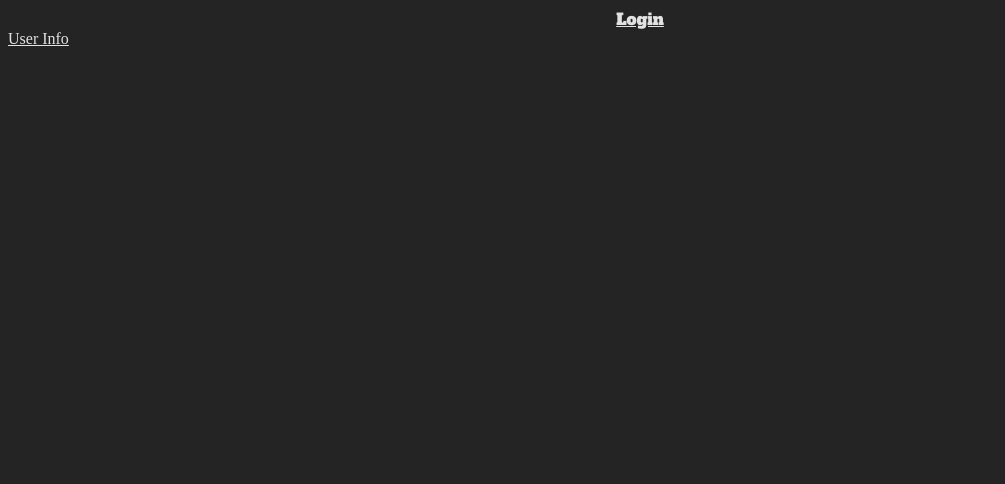
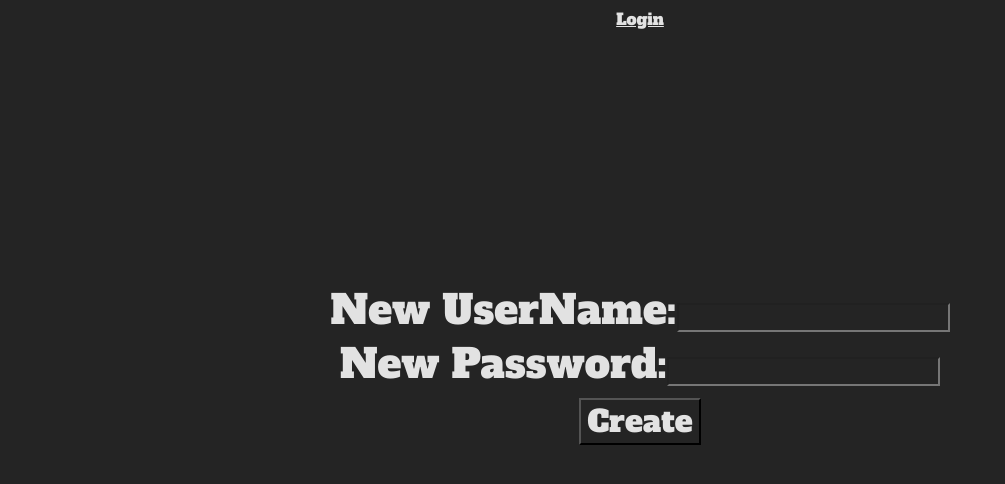
Before and after one commit to sergiogonzalezyes/Chat-Appliacation3, a React (Vite) app in the folder Chat-Application/: page /CreateUser in a window 1280 px wide. Before the commit this address had no page. Shown: the top 484 px of the page, without its empty margins (0-1005 px from the left). Built offline with nearby package versions, Linux system fonts and the light colour scheme; no server answers.

Commit message:
added create user page, setting up post api

```diff
--- a/Chat-Application/src/App.css
+++ b/Chat-Application/src/App.css
@@ -33,6 +33,11 @@ input {
     font-family: "Alfa Slab One", cursive;
     font-size: 30px;
 }
+.createUser {
+    text-align: center;
+    font-family: "Alfa Slab One", cursive;
+    font-size: 30px;
+}
 .UserPageDiv {
     text-align: center;
     margin-top: 20%;
--- a/Chat-Application/src/App.jsx
+++ b/Chat-Application/src/App.jsx
@@ -4,6 +4,7 @@ import { Home } from "./pages/Home";
 import { Login } from "./pages/Login";
 import { UserPage } from "./pages/UserPage";
 import { UserInfo } from "./pages/UserInfo";
+import { CreateUser } from "./pages/CreateUser";
 
 function App() {
     return (
@@ -13,14 +14,15 @@ function App() {
                     {/* <Link to="/">Home</Link> */}
                     <Link to="/Login">Login</Link>
                 </div>
-                <div>
+                {/* <div>
                     <Link to="/UserInfo">User Info</Link>
-                </div>
+                </div> */}
                 <Routes>
                     <Route path="/Login" element={<Login />} />
                     <Route path="/" element={<Home />} />
                     <Route path="/UserPage" element={<UserPage />} />
                     <Route path="/UserInfo" element={<UserInfo />} />
+                    <Route path="/CreateUser" element={<CreateUser />} />
                 </Routes>
             </Router>
         </div>
--- /dev/null
+++ b/Chat-Application/src/pages/CreateUser.jsx
@@ -0,0 +1,70 @@
+import { Navigate } from "react-router-dom";
+import { useState,useEffect } from "react";
+import axios from "axios";
+
+
+export const CreateUser = () => {
+    const [data, setData] = useState([]);
+    const [inputNewUN, SetinputNewUN] = useState("");
+    const [inputNewPW, SetinputNewPW] = useState("");
+
+
+const inputNewUserName = (e) => {
+    SetinputNewUN(e.target.value)
+}
+
+const inputNewPassword = (e) => {
+    SetinputNewPW(e.target.value)
+}
+
+
+
+// componentDidMount() {
+//     // Simple POST request with a JSON body using axios
+//     const article = { title: 'React POST Request Example' };
+//     axios.post('https://reqres.in/api/articles', article)
+//         .then(response => this.setState({ articleId: response.data.id }));
+// }
+
+
+const send = () => {
+    const article = inputNewUN;
+    axios.post('http://localhost:5000', article)
+        .then(response => this.useState({ username: response.data.username}))
+    // console.log(inputNewUN)
+}
+
+const loadData = async () => {
+        const response = await axios.get("http://localhost:5000/api/get");
+        setData(response.data);
+
+};
+
+useEffect(() => {
+        loadData();
+
+}, []);
+
+
+    return (
+        <div className="loginComponent">
+            <form>
+                <label className="name">
+                    New UserName:
+                    <input type="text" name="name" onChange={inputNewUserName}/>
+                </label>
+                <br />
+                <label className="name">
+                    New Password:
+                    <input type="text" name="password" className="input" onChange={inputNewPassword} />
+                </label>
+            </form>
+            <button
+                className="button"
+                onClick={send}
+            >
+                Create
+            </button>
+        </div>
+    );
+};
--- a/Chat-Application/src/pages/Login.jsx
+++ b/Chat-Application/src/pages/Login.jsx
@@ -7,6 +7,7 @@ export const Login = () => {
     const [data, setData] = useState([]);
     const [input, Setinput] = useState("");
     const [input2, Setinput2] = useState("");
+    const [createNewUser, setCreateNewUser] = useState(false);
 
 
 const inputfunction = (e) => {
@@ -46,6 +47,11 @@ const inputfunctionPassword = (e) => {
         return <Navigate to="/UserPage" />;
     }
 
+    if (createNewUser) {
+        return <Navigate to="/createUser" />;
+    }
+
+
     return (
         <div className="loginComponent">
             <form>
@@ -63,7 +69,13 @@ const inputfunctionPassword = (e) => {
                 className="button"
                 onClick={getInput}
             >
-                button
+                Login
+            </button>
+            <button
+                className="createUser"
+                onClick={setCreateNewUser}
+            >
+                Create New Account
             </button>
         </div>
     );
```
Also changed, not shown: 1 other file (tests, documents, lock files or other folders).
